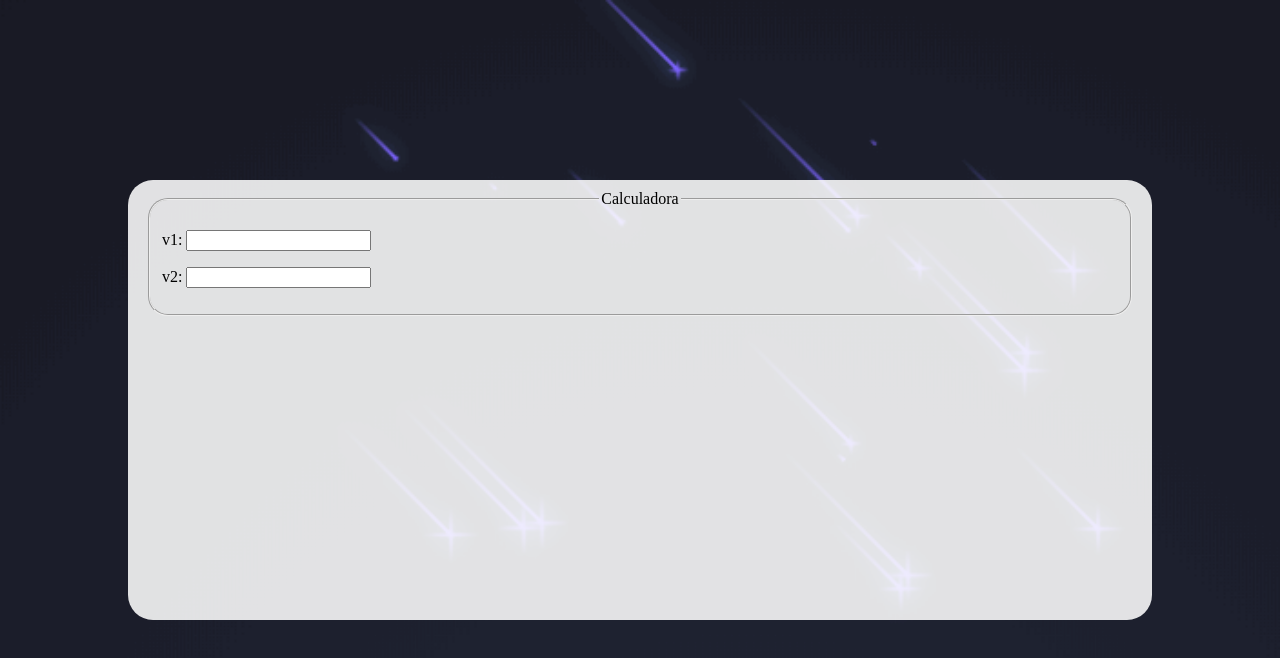
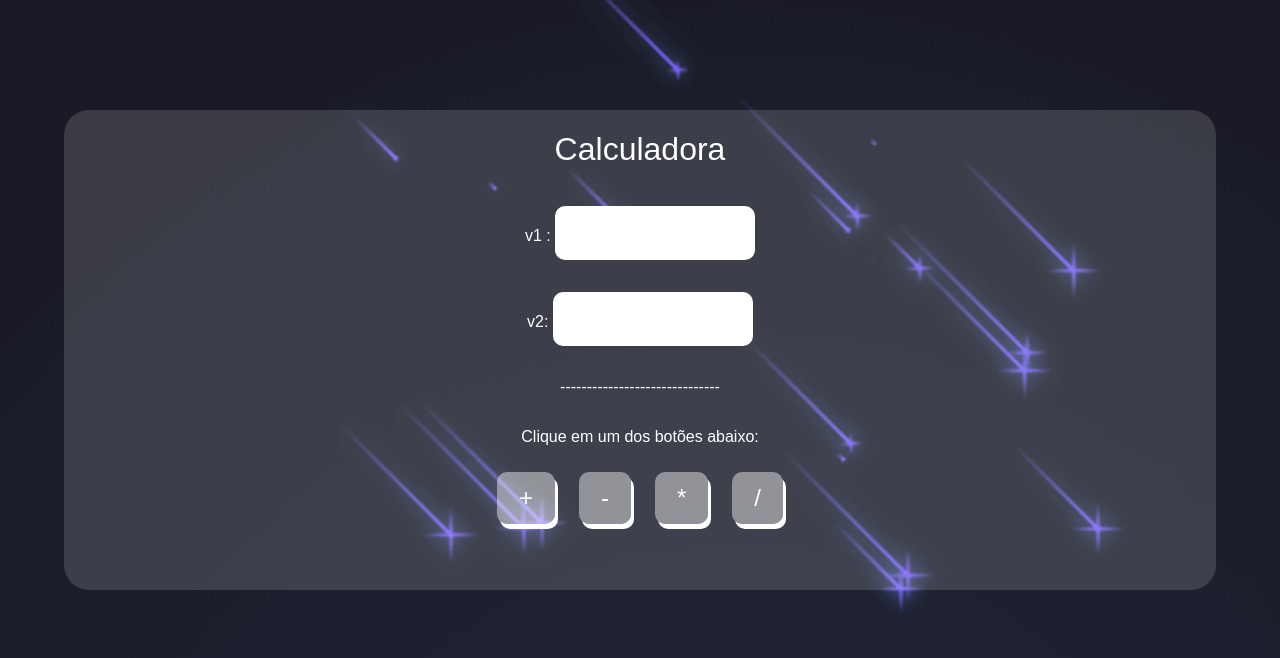
Before and after one commit to F-Shouter/university-lessons-OOP-Java, a plain HTML site: page Calculadora/web/index.html in a window 1280 px wide. Drawn offline with Linux system fonts and the light colour scheme; a web font is replaced by a local one.

Commit message:
css finalizado

```diff
--- a/Calculadora/web/index.html
+++ b/Calculadora/web/index.html
@@ -15,12 +15,19 @@ Click nbfs://nbhost/SystemFileSystem/Templates/JSP_Servlet/Html.html to edit thi
 <body>
     <div class="container">
             <div class="box">
-                <fieldset>
-                    <legend>Calculadora</legend>
                     <form action="SCalculadora" method="get">
-                        <p>v1: <input type="number" name="txtv1" id="btnv1"></p>
+                        <h1>Calculadora</h1>
+                        <p>v1 : <input type="number" name="txtv1" id="btnv1"></p>
                         <p>v2: <input type="number" name="txtv2" id="btnv2"></p>
-                </fieldset>
+                        <p>------------------------------</p>
+                        <p>Clique em um dos botões abaixo:</p>
+                        <div class="butt">
+                            <input type="submit" name="btnoperacao" value="+" class="btn">
+                            <input type="submit" name="btnoperacao" value="-" class="btn">
+                            <input type="submit" name="btnoperacao" value="*" class="btn">
+                            <input type="submit" name="btnoperacao" value="/" class="btn">
+                        </div>
+                    </form>
             </div>
     </div>
 </body>
--- a/Calculadora/web/style.css
+++ b/Calculadora/web/style.css
@@ -1,3 +1,4 @@
+@import url('https://fonts.googleapis.com/css2?family=Bruno+Ace&family=Bungee+Shade&display=swap');
 body{
     margin: 0px;
     background: url(gif.gif);
@@ -13,17 +14,45 @@ body{
     align-items: center;
 }
 .box{
-    width: 80vw;
-    height: 55vh;
-    background: #ffffffde;
+    width: 90vw;
+    height: 60vh;
+    background: #ffffff25;
     border-radius: 25px;
+    margin-bottom: 100px;
 }
-fieldset{
-    border-radius: 20px;
-    margin-top: 10px;
-    margin-left: 20px;
-    margin-right: 20px;
+form{
+    display: flex;
+    flex-direction:column;
+    justify-content: center;
+    align-items: center;
 }
-legend{
-    text-align: center;
+.btn{
+    font-size: 1.5em; /* Aumenta o tamanho da fonte */
+    padding: 10px 20px; /* Aumenta o tamanho do botão */
+    margin: 10px; /* Adiciona espaçamento entre os botões */
+    border-radius: 10px; /* Adiciona cantos arredondados */
+    background-color: #ffffff6e; /* Define a cor de fundo */
+    color: #ffffff; /* Define a cor do texto */
+    border-color: #ffffff00;
+    box-shadow: 3px 5px;
 }
+h1{
+    font-family: "Bruno Ace", sans-serif;
+    font-weight: 400;
+    font-style: normal;
+    color: white;
+}
+p{
+    font-family: "Bruno Ace", sans-serif;
+    font-weight: 400;
+    font-style: normal;
+    color: white;
+}
+#btnv1, #btnv2 {
+    font-size: 1.5em; /* Aumenta o tamanho da fonte dentro da caixa de texto */
+    padding: 10px; /* Aumenta o espaçamento interno */
+    width: 200px; /* Define uma largura maior para a caixa de texto */
+    border: 3px solid #ffffff; /* Define uma borda com 2px de espessura */
+    border-radius: 10px; /* Adiciona cantos arredondados */
+    box-sizing: border-box; /* Inclui padding e border no tamanho total */
+}
```
